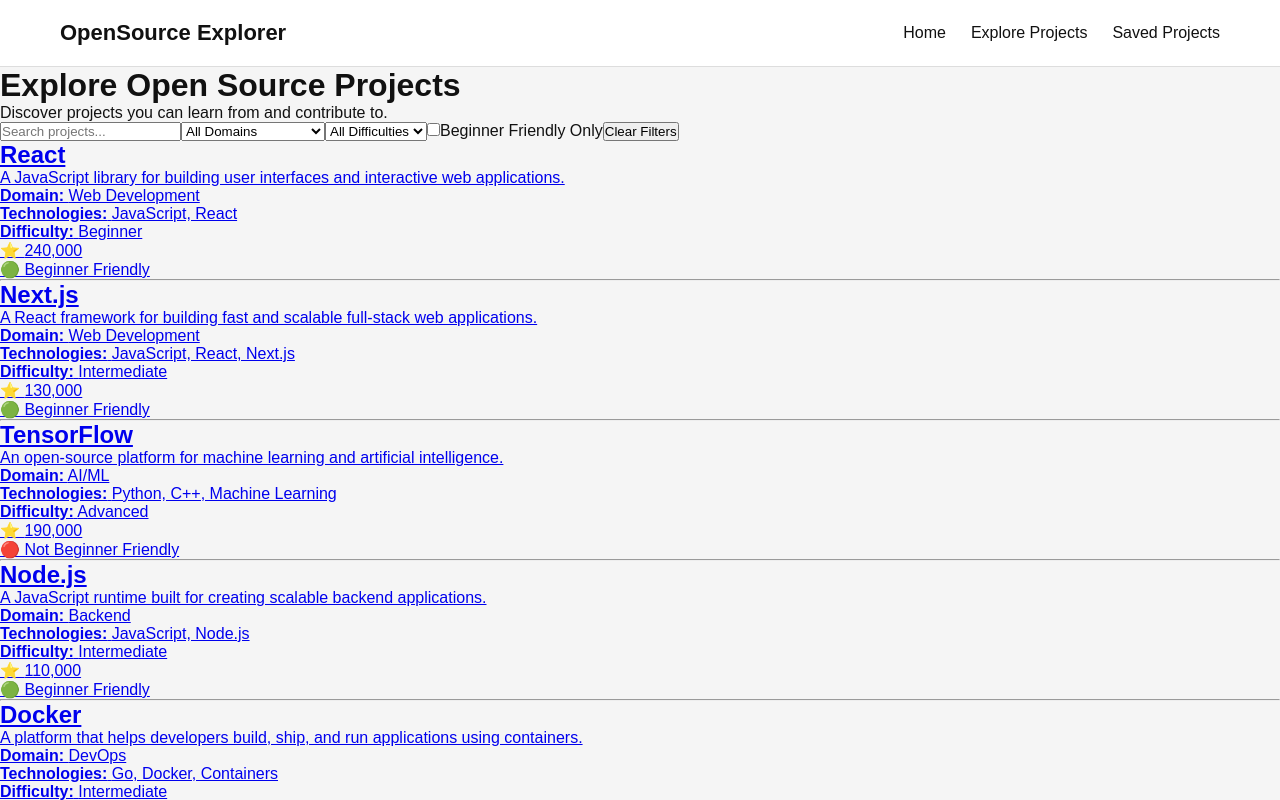
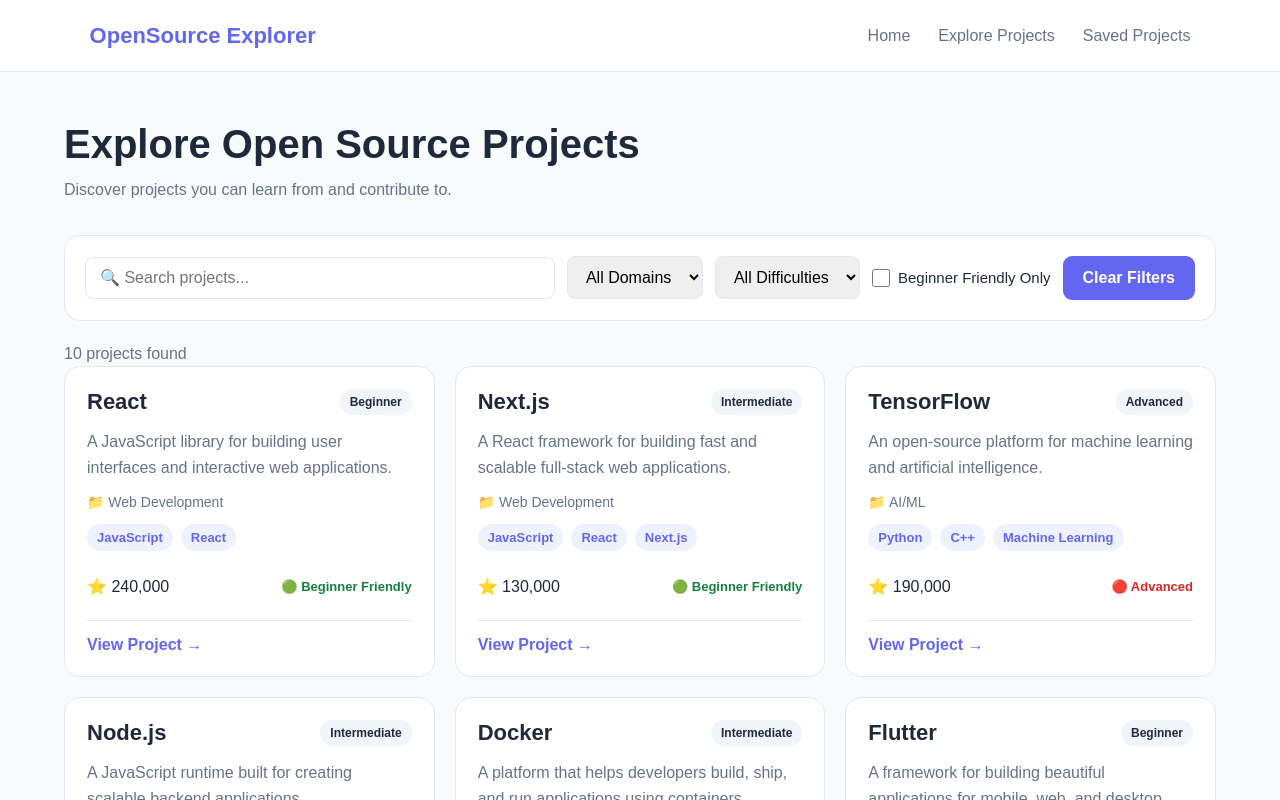
Before and after one commit to soham598-12/ProjectExplorer, a Next.js app: page /projects in a window 1280 px wide. Shown: the top 800 px of the page. Built offline with nearby package versions, Linux system fonts and the light colour scheme.

Commit message:
UI Styling done

```diff
--- a/app/globals.css
+++ b/app/globals.css
@@ -1,41 +1,422 @@
 * {
+  box-sizing: border-box;
   margin: 0;
   padding: 0;
-  box-sizing: border-box;
+}
+
+:root {
+  --primary: #6366f1;
+  --primary-dark: #4f46e5;
+  --background: #f8fafc;
+  --card: #ffffff;
+  --text: #1e293b;
+  --muted: #64748b;
+  --border: #e2e8f0;
 }
 
 body {
-  font-family: Arial, sans-serif;
-  background-color: #f5f5f5;
-  color: #111;
+  background: var(--background);
+  color: var(--text);
+  font-family: Arial, Helvetica, sans-serif;
 }
-nav {
+
+a {
+  color: inherit;
+  text-decoration: none;
+}
+
+button,
+input,
+select {
+  font: inherit;
+}
+
+main {
+  max-width: 1200px;
+  margin: auto;
+  padding: 50px 24px;
+}
+
+/* NAVBAR */
+
+.navbar {
+  height: 72px;
+  padding: 0 7%;
+  background: white;
+  border-bottom: 1px solid var(--border);
+  display: flex;
+  align-items: center;
+  justify-content: space-between;
+}
+
+.logo {
+  color: var(--primary);
+  font-size: 22px;
+  font-weight: 700;
+}
+
+.nav-links {
+  display: flex;
+  gap: 28px;
+}
+
+.nav-links a {
+  color: var(--muted);
+}
+
+.nav-links a:hover {
+  color: var(--primary);
+}
+
+/* HOME */
+
+.home {
+  min-height: calc(100vh - 72px);
+  display: grid;
+  place-items: center;
+}
+
+.hero {
+  max-width: 800px;
+  text-align: center;
+}
+
+.hero-badge,
+.project-tags span {
+  background: #eef2ff;
+  color: var(--primary);
+  border-radius: 20px;
+  font-size: 13px;
+  font-weight: 600;
+}
+
+.hero-badge {
+  display: inline-block;
+  padding: 8px 16px;
+  margin-bottom: 24px;
+}
+
+.hero h1 {
+  font-size: clamp(42px, 7vw, 72px);
+  line-height: 1.05;
+  margin-bottom: 24px;
+}
+
+.hero h1 span {
+  color: var(--primary);
+}
+
+.hero p,
+.page-header p,
+.project-description,
+.results-count {
+  color: var(--muted);
+  line-height: 1.6;
+}
+
+.hero-buttons {
+  display: flex;
+  justify-content: center;
+  gap: 15px;
+  margin-top: 35px;
+}
+
+/* BUTTONS */
+
+.primary-btn,
+.secondary-btn,
+.save-btn,
+.clear-btn {
+  padding: 13px 20px;
+  border-radius: 9px;
+  font-weight: 600;
+  cursor: pointer;
+  transition: 0.2s;
+}
+
+.primary-btn,
+.save-btn,
+.clear-btn {
+  border: none;
+  background: var(--primary);
+  color: white;
+}
+
+.primary-btn:hover,
+.save-btn:hover,
+.clear-btn:hover {
+  background: var(--primary-dark);
+  transform: translateY(-2px);
+}
+
+.secondary-btn {
+  background: white;
+  border: 1px solid var(--border);
+}
+
+/* PAGE HEADER */
+
+.page-header {
+  margin-bottom: 32px;
+}
+
+.page-header h1 {
+  font-size: 40px;
+  margin-bottom: 10px;
+}
+
+/* FILTERS */
+
+.filters {
+  background: white;
+  border: 1px solid var(--border);
+  border-radius: 16px;
+  padding: 20px;
+  margin-bottom: 20px;
+
+  display: flex;
+  align-items: center;
+  flex-wrap: wrap;
+  gap: 12px;
+}
+
+/* Search input only */
+
+.filters input[type="text"] {
+  flex: 1;
+  min-width: 220px;
+  padding: 11px 14px;
+  border: 1px solid var(--border);
+  border-radius: 8px;
+  outline: none;
+}
+
+/* Select */
+
+.filters select {
+  padding: 11px 14px;
+  border: 1px solid var(--border);
+  border-radius: 8px;
+  outline: none;
+}
+
+/* Focus */
+
+.filters input[type="text"]:focus,
+.filters select:focus {
+  border-color: var(--primary);
+}
+
+/* CHECKBOX */
+
+.checkbox-filter {
+  display: flex;
+  align-items: center;
+  gap: 8px;
+
+  white-space: nowrap;
+  cursor: pointer;
+
+  font-size: 15px;
+  font-weight: 500;
+}
+
+.checkbox-filter input[type="checkbox"] {
+  width: 18px;
+  height: 18px;
+
+  min-width: auto;
+  flex: none;
+
+  cursor: pointer;
+}
+
+/* PROJECT GRID */
+
+.projects-grid {
+  display: grid;
+  grid-template-columns: repeat(3, 1fr);
+  gap: 20px;
+}
+
+/* PROJECT CARD */
+
+.project-card {
+  background: var(--card);
+  border: 1px solid var(--border);
+  border-radius: 16px;
+  padding: 22px;
+
+  display: flex;
+  flex-direction: column;
+  gap: 14px;
+
+  transition: 0.2s;
+}
+
+.project-card:hover {
+  transform: translateY(-5px);
+  border-color: var(--primary);
+  box-shadow: 0 12px 30px rgba(0, 0, 0, 0.08);
+}
+
+.project-card h2 {
+  font-size: 22px;
+}
+
+.project-card-top,
+.project-card-bottom,
+.project-footer,
+.project-meta {
   display: flex;
   justify-content: space-between;
   align-items: center;
-
-  padding: 20px 60px;
-
-  background-color: white;
-
-  border-bottom: 1px solid #ddd;
 }
 
-nav a {
-  text-decoration: none;
-  color: #111;
+.project-domain,
+.project-meta {
+  color: var(--muted);
+  font-size: 14px;
 }
 
-nav > div:first-child a {
-  font-size: 22px;
-  font-weight: bold;
+.project-tags {
+  display: flex;
+  flex-wrap: wrap;
+  gap: 8px;
 }
 
-nav > div:last-child {
-  display: flex;
-  gap: 25px;
+.project-tags span {
+  padding: 6px 10px;
 }
 
-nav > div:last-child a:hover {
-  color: #0070f3;
+.difficulty-badge,
+.difficulty {
+  background: #f1f5f9;
+  padding: 6px 10px;
+  border-radius: 20px;
+  font-size: 12px;
+  font-weight: 600;
 }
+
+.project-card-bottom {
+  margin-top: auto;
+  padding-top: 12px;
+}
+
+.beginner {
+  color: #15803d;
+  font-size: 13px;
+  font-weight: 600;
+}
+
+.not-beginner {
+  color: #dc2626;
+  font-size: 13px;
+  font-weight: 600;
+}
+
+.view-project {
+  display: block;
+  margin-top: 10px;
+  padding-top: 15px;
+  border-top: 1px solid var(--border);
+  color: var(--primary);
+  font-weight: 700;
+}
+
+.view-project:hover {
+  text-decoration: underline;
+}
+
+/* EMPTY STATE */
+
+.no-results {
+  padding: 60px 20px;
+  text-align: center;
+  background: white;
+  border: 1px dashed var(--border);
+  border-radius: 16px;
+}
+
+/* PROJECT DETAILS */
+
+.project-details {
+  max-width: 850px;
+}
+
+.details-card {
+  background: white;
+  border: 1px solid var(--border);
+  border-radius: 20px;
+  padding: 40px;
+}
+
+.details-card h1 {
+  font-size: 42px;
+  margin-bottom: 20px;
+}
+
+.details-card p {
+  color: var(--muted);
+  line-height: 1.7;
+  margin-bottom: 15px;
+}
+
+.details-card a {
+  display: inline-block;
+  margin-top: 20px;
+  background: #111827;
+  color: white;
+  padding: 13px 20px;
+  border-radius: 9px;
+}
+
+/* RESPONSIVE */
+
+@media (max-width: 900px) {
+  .projects-grid {
+    grid-template-columns: repeat(2, 1fr);
+  }
+}
+
+@media (max-width: 600px) {
+  main {
+    padding: 35px 18px;
+  }
+
+  .projects-grid {
+    grid-template-columns: 1fr;
+  }
+
+  .navbar {
+    padding: 0 20px;
+  }
+
+  .nav-links {
+    gap: 12px;
+    font-size: 14px;
+  }
+
+  .filters {
+    flex-direction: column;
+    align-items: stretch;
+  }
+
+  .filters input[type="text"],
+  .filters select,
+  .clear-btn {
+    width: 100%;
+  }
+
+  .checkbox-filter {
+    align-self: flex-start;
+  }
+
+  .page-header h1 {
+    font-size: 32px;
+  }
+
+  .details-card {
+    padding: 25px;
+  }
+}
--- a/app/projects/[id]/page.tsx
+++ b/app/projects/[id]/page.tsx
@@ -20,8 +20,9 @@
   }
 
   return (
-    <main>
-      <h1>{project.name}</h1>
+    <main className="project-details">
+      <div className ="details-card">
+            <h1>{project.name}</h1>
 
       <p>{project.description}</p>
 
@@ -62,6 +63,7 @@
         >
         View on GitHub
         </a>
+      </div>
     </main>
   );
 }
--- a/app/projects/page.tsx
+++ b/app/projects/page.tsx
@@ -25,82 +25,122 @@
         );
   return (
   <main>
+    <div className="page-header">
       <h1>Explore Open Source Projects</h1>
+      <p>
+        Discover projects you can learn from and contribute to.
+      </p>
+    </div>
 
-      <p>Discover projects you can learn from and contribute to.</p>
+    {/* Filters */}
+    <div className="filters">
       <input
         type="text"
-            placeholder="Search projects..."
+        placeholder="🔍 Search projects..."
         value={search}
         onChange={(e) => setSearch(e.target.value)}
       />
+
       <select
         value={selectedDomain}
         onChange={(e) => setSelectedDomain(e.target.value)}
       >
-            <option value="All">All Domains</option>
-            <option value="Web Development">Web Development</option>
-            <option value="Backend">Backend</option>
-            <option value="AI/ML">AI/ML</option>
-            <option value="DevOps">DevOps</option>
-            <option value="Mobile Development">Mobile Development</option>
-            <option value="Developer Tools">Developer Tools</option>
+        <option value="">All Domains</option>
+
+        {/* KEEP YOUR EXISTING DOMAIN OPTIONS HERE */}
       </select>
+
       <select
         value={selectedDifficulty}
         onChange={(e) => setSelectedDifficulty(e.target.value)}
       >
-            <option value="All">All Difficulties</option>
-            <option value="Beginner">Beginner</option>
-            <option value="Intermediate">Intermediate</option>
-            <option value="Advanced">Advanced</option>
+        <option value="">All Difficulties</option>
+
+        {/* KEEP YOUR EXISTING DIFFICULTY OPTIONS HERE */}
       </select>
-        <label>
+
+      <label className="checkbox-filter">
         <input
           type="checkbox"
           checked={beginnerOnly}
           onChange={(e) => setBeginnerOnly(e.target.checked)}
         />
-
         Beginner Friendly Only
       </label>
-        <button onClick={clearFilters}>
+
+      <button
+        className="clear-btn"
+        onClick={clearFilters}
+      >
         Clear Filters
       </button>
-     <div>
+    </div>
+
+    <p className="results-count">
+      {filteredProjects.length} projects found
+    </p>
+
+    {/* Project Cards */}
+    <div className="projects-grid">
       {filteredProjects.map((project) => (
-    <Link href={`/projects/${project.id}`} key={project.id}>
-      <div>
+        <Link
+          href={`/projects/${project.id}`}
+          key={project.id}
+          className="project-card"
+        >
+          <div className="project-card-top">
             <h2>{project.name}</h2>
 
-        <p>{project.description}</p>
+            <span className="difficulty-badge">
+              {project.difficulty}
+            </span>
+          </div>
 
-        <p>
-          <strong>Domain:</strong> {project.domain}
+          <p className="project-description">
+            {project.description}
           </p>
 
-        <p>
-          <strong>Technologies:</strong>{" "}
-          {project.technologies.join(", ")}
-        </p>
+          <div className="project-domain">
+            📁 {project.domain}
+          </div>
 
-        <p>
-          <strong>Difficulty:</strong> {project.difficulty}
-        </p>
+          <div className="project-tags">
+            {project.technologies.map((technology) => (
+              <span key={technology}>
+                {technology}
+              </span>
+            ))}
+          </div>
 
-        <p>⭐ {project.stars.toLocaleString()}</p>
+          <div className="project-card-bottom">
+            <span className="stars">
+              ⭐ {project.stars.toLocaleString()}
+            </span>
 
-        <p>
-          {project.beginnerFriendly
-            ? "🟢 Beginner Friendly"
-            : "🔴 Not Beginner Friendly"}
-        </p>
+            {project.beginnerFriendly ? (
+              <span className="beginner">
+                🟢 Beginner Friendly
+              </span>
+            ) : (
+              <span className="not-beginner">
+                🔴 Advanced
+              </span>
+            )}
+          </div>
 
-        <hr />
+          <div className="view-project">
+            View Project →
           </div>
         </Link>
       ))}
     </div>
+
+    {filteredProjects.length === 0 && (
+      <div className="no-results">
+        <h2>No projects found 😕</h2>
+        <p>Try changing your search or filters.</p>
+      </div>
+    )}
   </main>
 );
 }
--- a/components/Navbar.tsx
+++ b/components/Navbar.tsx
@@ -2,23 +2,15 @@
 
 export default function Navbar() {
   return (
-    <nav>
-      <div>
-        <Link href="/">
-          OpenSource Explorer
-        </Link>
-      </div>
+    <nav className="navbar">
+      <Link href="/" className="logo">
+        OpenSource Explorer
+      </Link>
 
-      <div>
+      <div className="nav-links">
         <Link href="/">Home</Link>
-
-        <Link href="/projects">
-          Explore Projects
-        </Link>
-
-        <Link href="/saved">
-          Saved Projects
-        </Link>
+        <Link href="/projects">Explore Projects</Link>
+        <Link href="/saved">Saved Projects</Link>
       </div>
     </nav>
   );
```
Also changed, not shown: app/page.tsx (+31 -8 lines), app/saved/page.tsx (+72 -15 lines), components/SaveButton.tsx (+4 -4 lines). Lines whose indentation alone changed are shown as unchanged.
